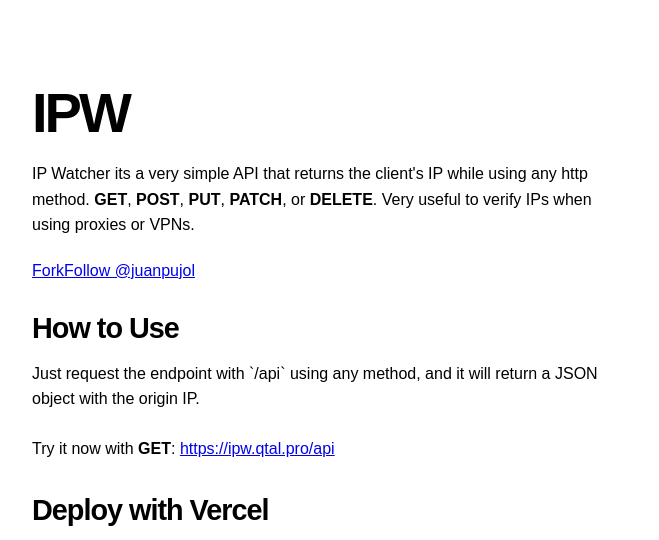
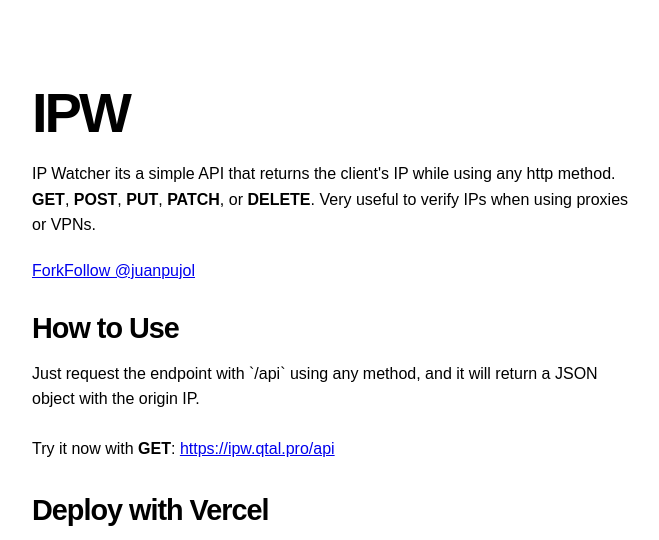
Before and after one commit to juanpujol/ipw, a website: page index.html in a window 1280 px wide. Shown: the top 540 px of the page, without its empty margins (48-707 px from the left). Drawn offline with Linux system fonts and the light colour scheme.

```diff
--- a/index.html
+++ b/index.html
@@ -40,7 +40,7 @@
 </head>
 <body>
   <h1>IPW</h1>
-  <p>IP Watcher its a very simple API that returns the client's IP while using any http method. <b>GET</b>, <b>POST</b>, <b>PUT</b>, <b>PATCH</b>, or <b>DELETE</b>. Very useful to verify IPs when using proxies or VPNs.</p>
+  <p>IP Watcher its a simple API that returns the client's IP while using any http method. <b>GET</b>, <b>POST</b>, <b>PUT</b>, <b>PATCH</b>, or <b>DELETE</b>. Very useful to verify IPs when using proxies or VPNs.</p>
 
   <div class="inline">
     <a class="github-button" href="https://github.com/juanpujol/ipw/fork" data-color-scheme="no-preference: dark; light: dark; dark: dark;" data-size="large" aria-label="Fork juanpujol/ipw on GitHub">Fork</a>
```
Also changed, not shown: CHANGELOG.md (added), README.md.
